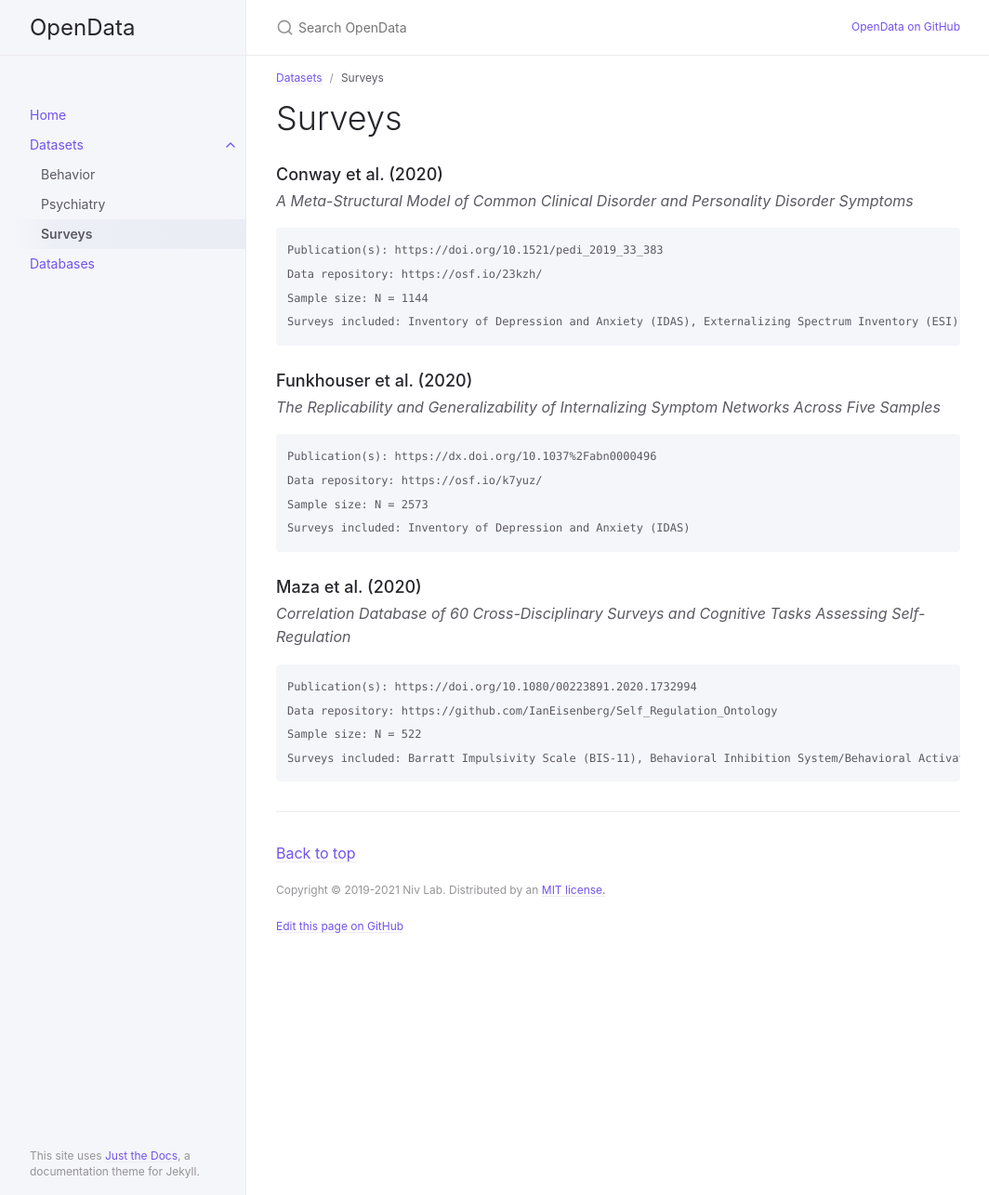
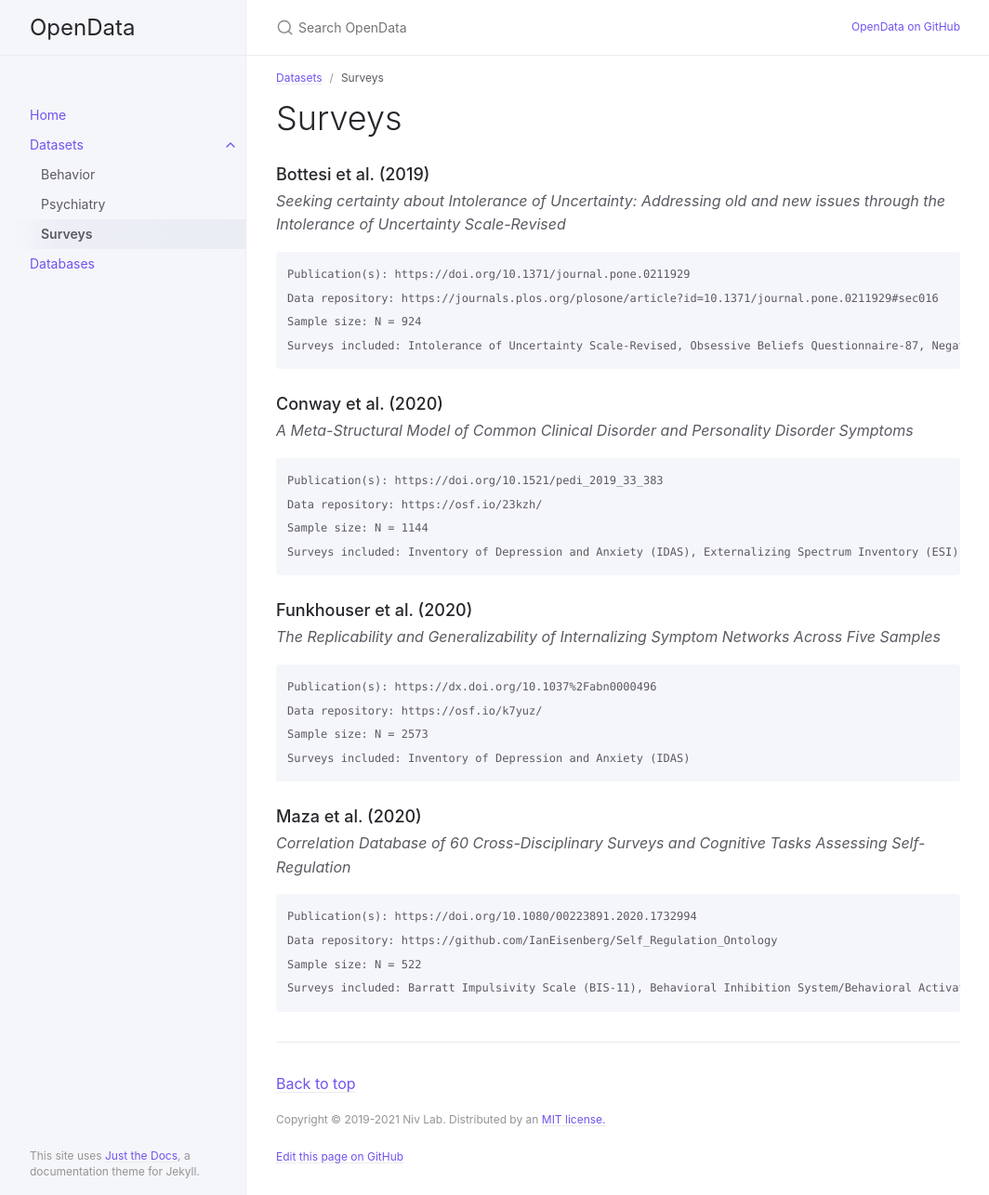
Before and after one commit to nivlab/opendata, a Jekyll site: the page built from docs/datasets/surveys.md, in a window 1280 px wide and 1286 px high. Shown: the whole window at 93% size, without its empty margins (107-1171 px from the left). Built offline with Jekyll 4.4.1, drawn with Linux system fonts in a browser that asks for light colours.

Commit message:
Update surveys.md

````diff
--- a/docs/datasets/surveys.md
+++ b/docs/datasets/surveys.md
@@ -7,6 +7,16 @@ nav_order: 3
 
 # Surveys
 {: .no_toc }
+
+### Bottesi et al. (2019)
+{: .no_toc }
+*Seeking certainty about Intolerance of Uncertainty: Addressing old and new issues through the Intolerance of Uncertainty Scale-Revised*
+```
+Publication(s): https://doi.org/10.1371/journal.pone.0211929
+Data repository: https://journals.plos.org/plosone/article?id=10.1371/journal.pone.0211929#sec016
+Sample size: N = 924
+Surveys included: Intolerance of Uncertainty Scale-Revised, Obsessive Beliefs Questionnaire-87, Negative Problem Orientation Questionnaire, Penn State Worry Questionnaire, Beck Anxiety Inventory, Beck Depression Inventory-II, Depression Anxiety Stress Scales-21, Obsessive Compulsive Inventory-Revised, Social Phobia Scale
+```
 
 ### Conway et al. (2020)
 {: .no_toc }
````
